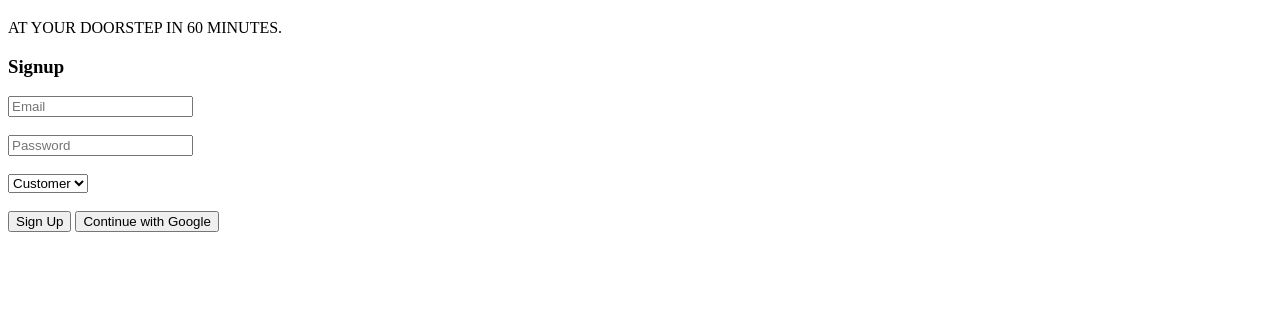
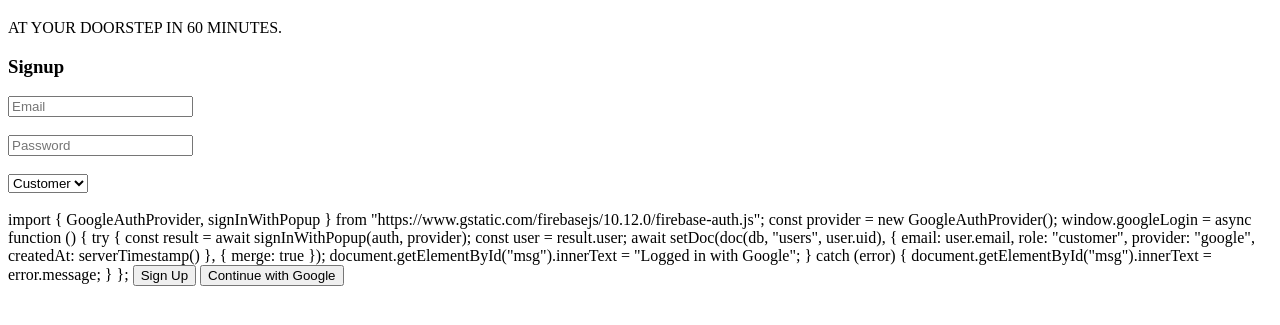
Before and after one commit to nexthour911/nexthour, a plain HTML site: page index.html in a window 1280 px wide. Shown: the part 61-386 px from the top of the page. Drawn offline with Linux system fonts and the light colour scheme.

Commit message:
Update index.html

```diff
--- a/index.html
+++ b/index.html
@@ -18,7 +18,30 @@
   <option value="customer">Customer</option>
   <option value="seller">Seller</option>
 </select><br><br>
+import { GoogleAuthProvider, signInWithPopup } from
+"https://www.gstatic.com/firebasejs/10.12.0/firebase-auth.js";
 
+const provider = new GoogleAuthProvider();
+
+window.googleLogin = async function () {
+  try {
+    const result = await signInWithPopup(auth, provider);
+    const user = result.user;
+
+    await setDoc(doc(db, "users", user.uid), {
+      email: user.email,
+      role: "customer",
+      provider: "google",
+      createdAt: serverTimestamp()
+    }, { merge: true });
+
+    document.getElementById("msg").innerText =
+      "Logged in with Google";
+
+  } catch (error) {
+    document.getElementById("msg").innerText = error.message;
+  }
+};
 <button onclick="signup()">Sign Up</button>
 
 <button onclick="googleLogin()">Continue with Google</button>
```
